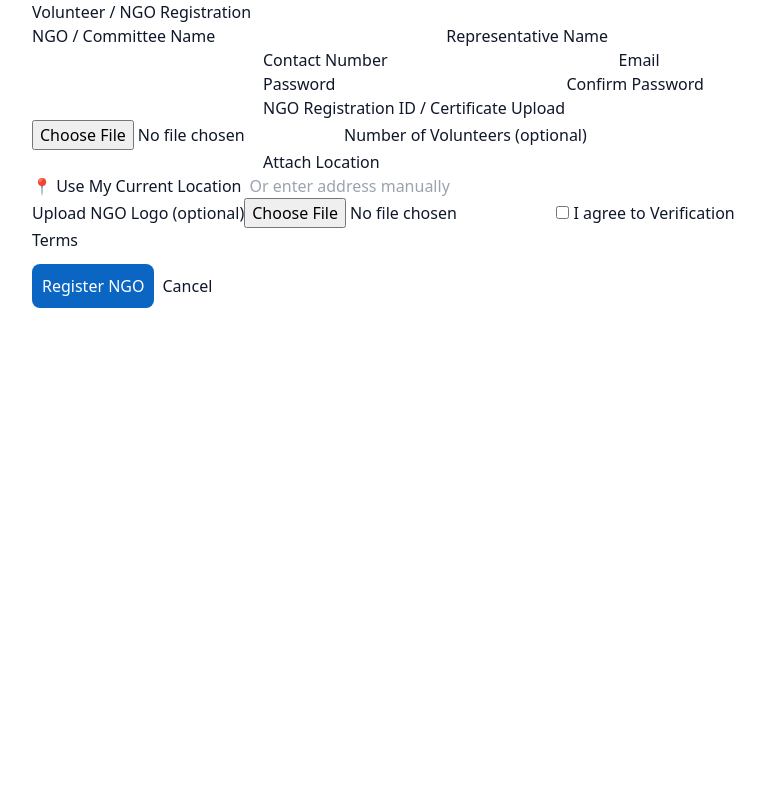
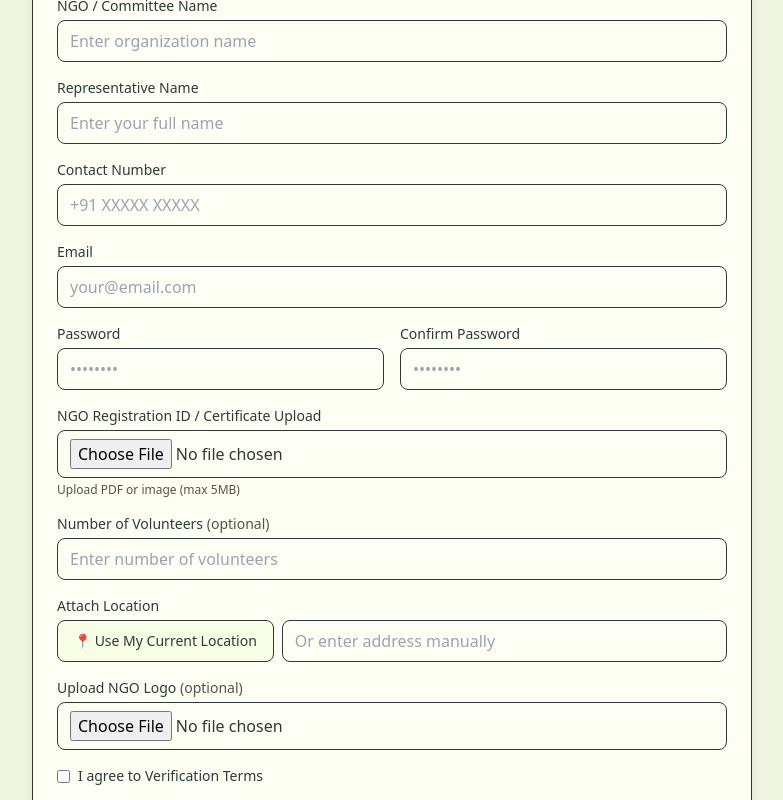
Before and after one commit to bhanu-3333/food-donation-platform, a React (Vite) app in the folder Frontend/: page /volunteer-signup in a window 1280 px wide. Shown: the whole page, without its empty margins (248-1031 px from the left). Built offline with nearby package versions, Linux system fonts and the light colour scheme.

Commit message:
ADDED STYLES

```diff
--- a/Frontend/src/pages/VolunteerSignup.jsx
+++ b/Frontend/src/pages/VolunteerSignup.jsx
@@ -59,53 +59,284 @@ export default function VolunteerSignup() {
     }
   }
 
-  return (
-    <div className="container">
-      <div className="card" style={{ maxWidth: 720, margin: "0 auto" }}>
-        <h2>Volunteer / NGO Registration</h2>
-        <form onSubmit={handleSubmit}>
-          <label>NGO / Committee Name</label>
-          <input name="ngoName" className="input" value={form.ngoName} onChange={handleChange} required />
+ return (
+    <div className="fixed inset-0 w-full h-full flex items-center justify-center p-4 overflow-y-auto" style={{ backgroundColor: '#eff5e1' }}>
+      <div className="w-full rounded-xl shadow-lg p-6 my-8 transition-all duration-300 hover:shadow-xl animate-fadeIn" style={{ maxWidth: 720, backgroundColor: '#fefff4', borderColor: '#2d3b36', borderWidth: '1px' }}>
+        <h2 className="text-2xl font-bold mb-4 text-center" style={{ color: '#2d3b36' }}>Volunteer / NGO Registration</h2>
 
-          <label>Representative Name</label>
-          <input name="representativeName" className="input" value={form.representativeName} onChange={handleChange} required />
+        <div className="space-y-4">
+          <div className="animate-slideIn" style={{ animationDelay: '0.1s' }}>
+            <label className="block text-sm font-medium mb-1" style={{ color: '#2d3b36' }}>NGO / Committee Name</label>
+            <input
+              name="ngoName"
+              className="w-full px-3 py-2 rounded-lg transition-all duration-200 focus:ring-2"
+              value={form.ngoName}
+              onChange={handleChange}
+              placeholder="Enter organization name"
+              required
+              style={{
+                backgroundColor: '#fefff4',
+                borderColor: '#2d3b36',
+                borderWidth: '1px',
+                color: '#2d3b36'
+              }}
+            />
+          </div>
 
-          <label>Contact Number</label>
-          <input name="contact" className="input" value={form.contact} onChange={handleChange} required />
+          <div className="animate-slideIn" style={{ animationDelay: '0.15s' }}>
+            <label className="block text-sm font-medium mb-1" style={{ color: '#2d3b36' }}>Representative Name</label>
+            <input
+              name="representativeName"
+              className="w-full px-3 py-2 rounded-lg transition-all duration-200 focus:ring-2"
+              value={form.representativeName}
+              onChange={handleChange}
+              placeholder="Enter your full name"
+              required
+              style={{
+                backgroundColor: '#fefff4',
+                borderColor: '#2d3b36',
+                borderWidth: '1px',
+                color: '#2d3b36'
+              }}
+            />
+          </div>
 
-          <label>Email</label>
-          <input name="email" className="input" type="email" value={form.email} onChange={handleChange} required />
+          <div className="animate-slideIn" style={{ animationDelay: '0.2s' }}>
+            <label className="block text-sm font-medium mb-1" style={{ color: '#2d3b36' }}>Contact Number</label>
+            <input
+              name="contact"
+              className="w-full px-3 py-2 rounded-lg transition-all duration-200 focus:ring-2"
+              value={form.contact}
+              onChange={handleChange}
+              placeholder="+91 XXXXX XXXXX"
+              required
+              style={{
+                backgroundColor: '#fefff4',
+                borderColor: '#2d3b36',
+                borderWidth: '1px',
+                color: '#2d3b36'
+              }}
+            />
+          </div>
 
-          <label>Password</label>
-          <input name="password" className="input" type="password" value={form.password} onChange={handleChange} required />
+          <div className="animate-slideIn" style={{ animationDelay: '0.25s' }}>
+            <label className="block text-sm font-medium mb-1" style={{ color: '#2d3b36' }}>Email</label>
+            <input
+              name="email"
+              className="w-full px-3 py-2 rounded-lg transition-all duration-200 focus:ring-2"
+              value={form.email}
+              onChange={handleChange}
+              type="email"
+              placeholder="your@email.com"
+              required
+              style={{
+                backgroundColor: '#fefff4',
+                borderColor: '#2d3b36',
+                borderWidth: '1px',
+                color: '#2d3b36'
+              }}
+            />
+          </div>
 
-          <label>Confirm Password</label>
-          <input name="confirmPassword" className="input" type="password" value={form.confirmPassword} onChange={handleChange} required />
+          <div className="grid grid-cols-1 md:grid-cols-2 gap-4 animate-slideIn" style={{ animationDelay: '0.3s' }}>
+            <div>
+              <label className="block text-sm font-medium mb-1" style={{ color: '#2d3b36' }}>Password</label>
+              <input
+                name="password"
+                className="w-full px-3 py-2 rounded-lg transition-all duration-200 focus:ring-2"
+                value={form.password}
+                onChange={handleChange}
+                type="password"
+                placeholder="••••••••"
+                required
+                style={{
+                  backgroundColor: '#fefff4',
+                  borderColor: '#2d3b36',
+                  borderWidth: '1px',
+                  color: '#2d3b36'
+                }}
+              />
+            </div>
 
-          <label>NGO Registration ID / Certificate Upload</label>
-          <input type="file" accept=".pdf,image/*" onChange={e => setRegFile(e.target.files[0])} required />
+            <div>
+              <label className="block text-sm font-medium mb-1" style={{ color: '#2d3b36' }}>Confirm Password</label>
+              <input
+                name="confirmPassword"
+                className="w-full px-3 py-2 rounded-lg transition-all duration-200 focus:ring-2"
+                value={form.confirmPassword}
+                onChange={handleChange}
+                type="password"
+                placeholder="••••••••"
+                required
+                style={{
+                  backgroundColor: '#fefff4',
+                  borderColor: '#2d3b36',
+                  borderWidth: '1px',
+                  color: '#2d3b36'
+                }}
+              />
+            </div>
+          </div>
 
-          <label>Number of Volunteers (optional)</label>
-          <input name="volunteersCount" className="input" value={form.volunteersCount} onChange={handleChange} />
+          <div className="animate-slideIn" style={{ animationDelay: '0.35s' }}>
+            <label className="block text-sm font-medium mb-1" style={{ color: '#2d3b36' }}>NGO Registration ID / Certificate Upload</label>
+            <input
+              type="file"
+              accept=".pdf,image/*"
+              onChange={e => setRegFile(e.target.files[0])}
+              className="w-full px-3 py-2 rounded-lg transition-all duration-200"
+              required
+              style={{
+                backgroundColor: '#fefff4',
+                borderColor: '#2d3b36',
+                borderWidth: '1px',
+                color: '#2d3b36'
+              }}
+            />
+            <p className="text-xs mt-1" style={{ color: '#525349' }}>Upload PDF or image (max 5MB)</p>
+          </div>
 
-          <label>Attach Location</label>
-          <div style={{ display: "flex", gap: 8 }}>
-            <button type="button" onClick={getCurrentLocation}>📍 Use My Current Location</button>
-            <input className="input" name="address" placeholder="Or enter address manually" value={form.address} onChange={(e) => setForm(prev => ({...prev, address: e.target.value}))} />
+          <div className="animate-slideIn" style={{ animationDelay: '0.4s' }}>
+            <label className="block text-sm font-medium mb-1" style={{ color: '#2d3b36' }}>
+              Number of Volunteers <span style={{ color: '#525349', fontWeight: 'normal' }}>(optional)</span>
+            </label>
+            <input
+              name="volunteersCount"
+              type="number"
+              className="w-full px-3 py-2 rounded-lg transition-all duration-200 focus:ring-2"
+              placeholder="Enter number of volunteers"
+              value={form.volunteersCount}
+              onChange={handleChange}
+              style={{
+                backgroundColor: '#fefff4',
+                borderColor: '#2d3b36',
+                borderWidth: '1px',
+                color: '#2d3b36'
+              }}
+            />
           </div>
-          {coords.lat && <p className="small-muted">Lat: {coords.lat} — Lng: {coords.lng}</p>}
 
-          <label>Upload NGO Logo (optional)</label>
-          <input type="file" accept="image/*" onChange={e => setLogoFile(e.target.files[0])} />
+          <div className="animate-slideIn" style={{ animationDelay: '0.45s' }}>
+            <label className="block text-sm font-medium mb-1" style={{ color: '#2d3b36' }}>Attach Location</label>
+            <div className="flex flex-col md:flex-row gap-2">
+              <button
+                type="button"
+                onClick={getCurrentLocation}
+                className="px-4 py-2 rounded-lg text-sm font-medium transition-all duration-200 transform hover:scale-105 active:scale-95 whitespace-nowrap"
+                style={{
+                  backgroundColor: '#f8fee5',
+                  color: '#2d3b36',
+                  borderColor: '#2d3b36',
+                  borderWidth: '1px'
+                }}
+              >
+                📍 Use My Current Location
+              </button>
+              <input
+                className="flex-1 px-3 py-2 rounded-lg transition-all duration-200 focus:ring-2"
+                name="address"
+                placeholder="Or enter address manually"
+                value={form.address}
+                onChange={handleChange}
+                style={{
+                  backgroundColor: '#fefff4',
+                  borderColor: '#2d3b36',
+                  borderWidth: '1px',
+                  color: '#2d3b36'
+                }}
+              />
+            </div>
+            {coords.lat && (
+              <p className="text-sm mt-2 animate-fadeIn" style={{ color: '#525349' }}>
+                📍 Location captured: Lat {coords.lat}, Lng {coords.lng}
+              </p>
+            )}
+          </div>
 
-          <label><input type="checkbox" required /> I agree to Verification Terms</label>
+          <div className="animate-slideIn" style={{ animationDelay: '0.5s' }}>
+            <label className="block text-sm font-medium mb-1" style={{ color: '#2d3b36' }}>
+              Upload NGO Logo <span style={{ color: '#525349', fontWeight: 'normal' }}>(optional)</span>
+            </label>
+            <input
+              type="file"
+              accept="image/*"
+              onChange={e => setLogoFile(e.target.files[0])}
+              className="w-full px-3 py-2 rounded-lg transition-all duration-200"
+              style={{
+                backgroundColor: '#fefff4',
+                borderColor: '#2d3b36',
+                borderWidth: '1px',
+                color: '#2d3b36'
+              }}
+            />
+          </div>
 
-          <div style={{ marginTop: 12 }}>
-            <button style={{ padding: 10, borderRadius: 8, background: "#0a66c2", color: "white", border: "none" }}>Register NGO</button>
-            <button type="button" onClick={() => navigate("/")} style={{ marginLeft: 8 }}>Cancel</button>
+          <div className="animate-slideIn" style={{ animationDelay: '0.55s' }}>
+            <label className="flex items-center gap-2 text-sm" style={{ color: '#2d3b36' }}>
+              <input type="checkbox" required className="rounded" />
+              I agree to Verification Terms
+            </label>
           </div>
-        </form>
+
+          <div className="flex flex-col sm:flex-row gap-3 mt-6 animate-slideIn" style={{ animationDelay: '0.6s' }}>
+            <button
+              onClick={handleSubmit}
+              className="flex-1 py-3 px-6 rounded-lg font-medium transition-all duration-200 transform hover:scale-105 active:scale-95 hover:shadow-lg"
+              style={{
+                background: "#2d3b36",
+                color: "#fefff4",
+                border: "none"
+              }}
+            >
+              Register NGO
+            </button>
+            <button
+              type="button"
+              onClick={() => navigate("/")}
+              className="px-6 py-3 rounded-lg font-medium transition-all duration-200 transform hover:scale-105 active:scale-95"
+              style={{
+                backgroundColor: '#f8fee5',
+                color: '#2d3b36',
+                borderColor: '#2d3b36',
+                borderWidth: '1px'
+              }}
+            >
+              Cancel
+            </button>
+          </div>
+        </div>
       </div>
+
+      <style>{`
+        @keyframes fadeIn {
+          from {
+            opacity: 0;
+          }
+          to {
+            opacity: 1;
+          }
+        }
+
+        @keyframes slideIn {
+          from {
+            opacity: 0;
+            transform: translateY(-10px);
+          }
+          to {
+            opacity: 1;
+            transform: translateY(0);
+          }
+        }
+
+        .animate-fadeIn {
+          animation: fadeIn 0.5s ease-out;
+        }
+
+        .animate-slideIn {
+          animation: slideIn 0.4s ease-out forwards;
+          opacity: 0;
+        }
+      `}</style>
     </div>
   );
 }
```
